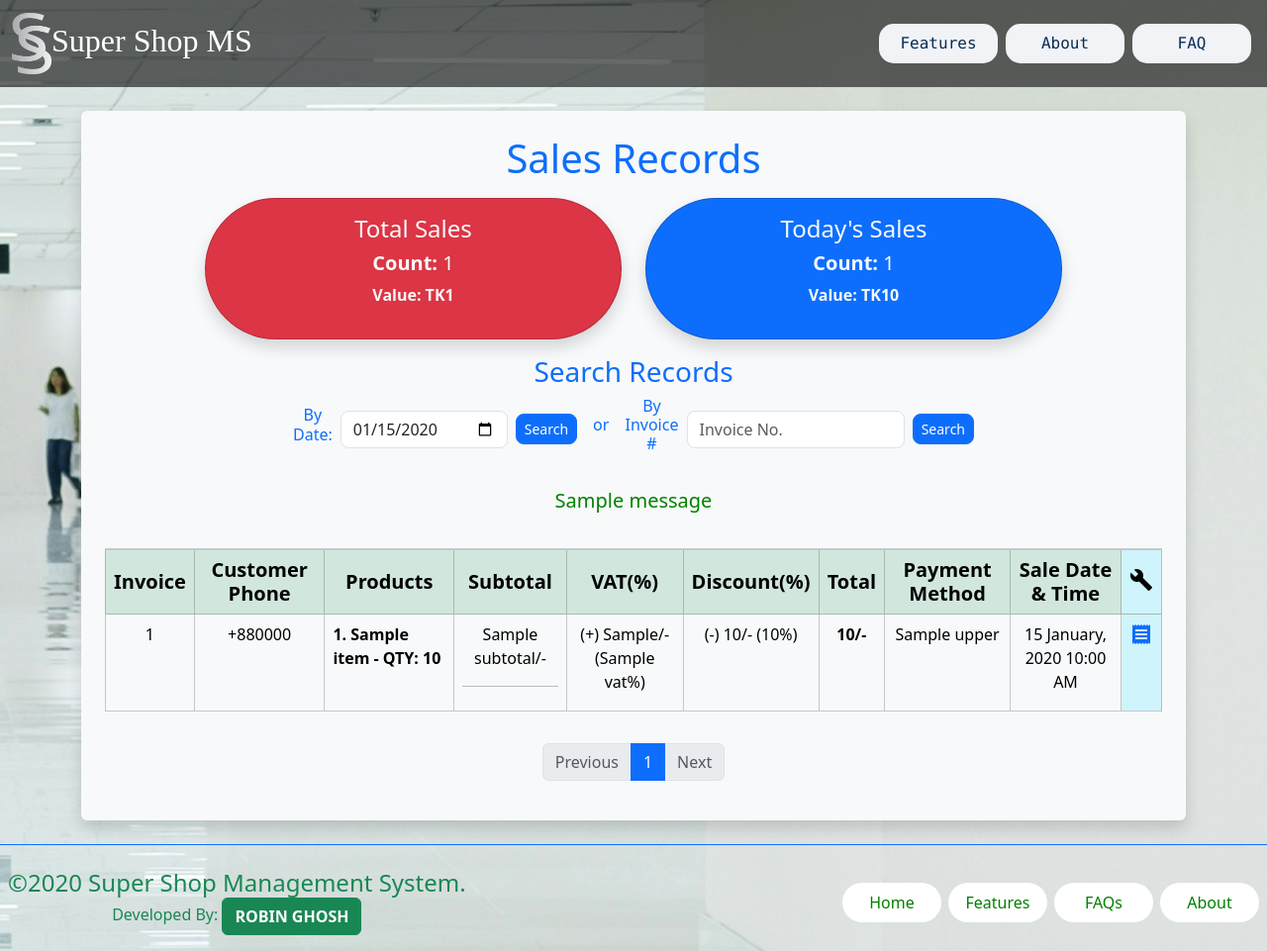
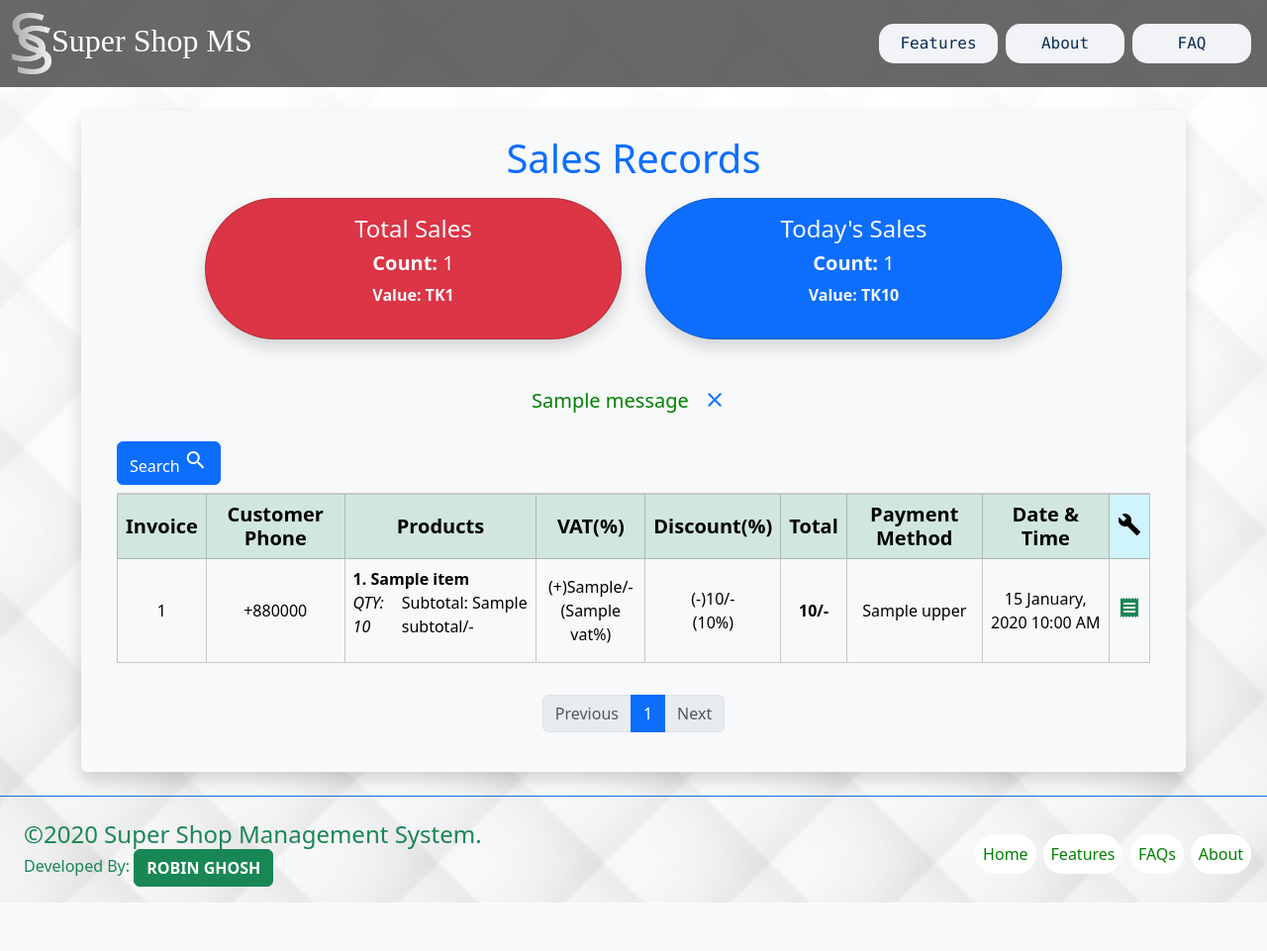
Before and after one commit to robinghosh/SuperShop-Management-System, a Django app: template templates/sales.html in a window 1280 px wide. Shown: the whole page at 99% size. After the commit the page ends 912 px from the top, so only its background shows below. Run offline with Django 5.2, Linux system fonts and the light colour scheme; the template is opened without the code that fills it: most values are stand-ins (such as "Sample title", 1, 10 or a date in 2020); one stand-in notice (Sample message) is shown; some libraries are stand-ins or nearby versions.

Commit message:
Fixed UI and Searching

```diff
--- /dev/null
+++ b/static/css/style.css
@@ -0,0 +1,65 @@
+body {
+  background: url("/static/images/bg_four.jpg") center;
+  background-repeat: repeat;
+  background-size: inherit;
+  flex-direction: column;
+}
+
+.navbar-custom {
+  background: rgba(0, 0, 0, 0.59);
+  max-width: 100%;
+  width: 100%;
+}
+.navbar-custom .navbar-brand {
+  color: rgb(255, 255, 255);
+  font-size: 2rem;
+  font-family: "Times New Roman", Times, serif;
+}
+.navbar-custom .nav-link {
+  color: rgb(7, 45, 86);
+  background-color: rgb(242, 243, 247);
+  border-radius: 15px;
+  width: 120px;
+  font-family: "Lucida Console", "Courier New", monospace;
+  font-size: 16px;
+}
+.navbar-custom .nav-link:hover {
+  background-color: #007bff;
+  color: #ffffff;
+  border-radius: 25px;
+  transition: 0.5s;
+}
+
+@media screen and (max-width: 1000px) {
+  .navbar-custom .nav-link,
+  nav-item {
+    width: 100%;
+  }
+  footer {
+    display: flex;
+    flex-direction: column;
+  }
+  body {
+    background-size: cover;
+  }
+}
+
+footer {
+  max-width: 100%;
+  width: 100%;
+  text-align: center;
+}
+footer .nav-item .nav-link {
+  color: green;
+  background-color: #ffffff;
+  border-radius: 25px;
+  text-decoration: none;
+  margin-left: 7px;
+  width: 90%;
+  font-size: 1rem;
+}
+footer .nav-item .nav-link:hover {
+  color: #ffffff;
+  background-color: #007bff;
+  text-decoration: none;
+}
--- a/templates/billing.html
+++ b/templates/billing.html
@@ -82,8 +82,9 @@
 
     <!-- Scanned Products Table -->
     {% if scanned_items %}
-    <div class="container mt-4 p-4 bg-light rounded shadow ">
+    <div class="container mt-4 p-4 bg-light rounded shadow">
         <h4 class="text-primary text-center">Scanned Products</h4>
+        <div class="container-fluid overflow-x-auto">
             <table class="table table-bordered text-center">
                 <thead>
                     <tr>
@@ -125,6 +126,7 @@
                     {% endfor %}
                 </tbody>
             </table>
+        </div>
 
         <!-- Checkout Form -->
         <form method="POST">
--- a/templates/footer.html
+++ b/templates/footer.html
@@ -1,45 +1,32 @@
-<footer class="d-flex flex-wrap align-items-center border-top mb-0 mt-4 border-primary justify-content-start">
-    <p class="mt-4 ms-2 text-success">
-        <span class="text-start h4">©{{year}} Super Shop Management System.</span><br>
+<footer class="d-flex flex-column flex-md-row flex-wrap align-items-center border-top mb-0 mt-4 border-primary justify-content-between px-3">
+  <p class="mt-4 ms-md-2 text-success text-center text-md-start">
+      <span class="h4">©{{year}} Super Shop Management System.</span><br>
       Developed By:
-        <a
-        class="btn btn-success btn-md"
-        href="https://github.com/robinghosh"
-        target="_blank"
-        ><b>ROBIN GHOSH</b></a>
-
+      <a class="btn btn-success btn-md" href="https://github.com/robinghosh" target="_blank">
+          <b>ROBIN GHOSH</b>
+      </a>
   </p>
 
-
-
-  <ul class="nav me-2 mt-2 justify-content-center-end mx-auto">
+  <div class="mt-2 mx-auto mx-md-0 text-center">
+      <ul class="nav justify-content-center">
           {% if user.is_authenticated %}
           <li class="nav-item">
-      <a href="{% url 'dashboard' %}" class="nav-link px-2"
-        >Dashboard</a
-      >
+              <a href="{% url 'dashboard' %}" class="nav-link px-2">Dashboard</a>
           </li>
           {% else %}
           <li class="nav-item">
-      <a href="{% url 'home' %}" class="nav-link px-2"
-        >Home</a
-      >
+              <a href="{% url 'home' %}" class="nav-link px-2">Home</a>
           </li>
           {% endif %}
           <li class="nav-item">
-      <a href="{%url 'features'%}" class="nav-link px-2 "
-        >Features</a
-      >
+              <a href="{% url 'features' %}" class="nav-link px-2">Features</a>
           </li>
           <li class="nav-item">
-      <a href="{% url 'faq' %}" class="nav-link px-2 "
-        >FAQs</a
-      >
+              <a href="{% url 'faq' %}" class="nav-link px-2">FAQs</a>
           </li>
           <li class="nav-item">
-      <a href="{% url 'about' %}" class="nav-link px-2 "
-        >About</a
-      >
+              <a href="{% url 'about' %}" class="nav-link px-2">About</a>
           </li>
       </ul>
+  </div>
 </footer>
--- a/templates/master.html
+++ b/templates/master.html
@@ -9,79 +9,9 @@
     <!-- Bootstrap CSS -->
     <link href="{% static 'css/bootstrap.min.css' %}" rel="stylesheet">
     <link href="https://fonts.googleapis.com/icon?family=Material+Icons" rel="stylesheet">
+    <link rel="stylesheet" href="{% static "css/style.css" %}">
+    <style>
 
-    <style>
-      body {
-        background: url("{% static 'images/bg_three.jpg' %}") no-repeat center center;
-        background-size: inherit;
-        flex-direction: column;
-      }
-      main {
-
-
-      }
-      .navbar-custom {
-        background:rgba(0, 0, 0, 0.59);
-        max-width: 100%;
-        width: 100%;
-
-      }
-      .navbar-custom .navbar-brand{
-        color:rgb(255, 255, 255);
-        font-size: 2rem;
-        font-family: "Times New Roman", Times, serif;
-      }
-      .navbar-custom .nav-link {
-        color:rgb(7, 45, 86);
-        background-color:rgb(242, 243, 247);
-        border-radius: 15px;
-        width: 120px;
-        font-family: "Lucida Console", "Courier New", monospace;
-        font-size: 16px;
-
-      }
-      .navbar-custom .nav-link:hover {
-        background-color: #007bff;
-        color: #ffffff;
-        border-radius: 25px;
-        transition: 0.5s;
-      }
-
-      @media screen and (max-width: 1000px) {
-        .navbar-custom .nav-link, nav-item{
-          width: 100%;
-        }
-        footer {
-
-          display: flex;
-          flex-direction: column;
-        }
-        body{
-          background-size: cover;
-        }
-      }
-
-      footer {
-        max-width: 100%;
-        width: 100%;
-        text-align: center;
-
-      }
-      footer .nav-item .nav-link{
-        color: green;
-        background-color: #ffffff;
-        border-radius: 25px;
-        text-decoration: none;
-        margin-left: 7px;
-        width: 100px;
-        font-size: 1.0rem;
-
-      }
-      footer .nav-item .nav-link:hover {
-        color: #ffffff;
-        background-color: #007bff;
-        text-decoration: none;
-      }
       {% block style %}{% endblock style %}
     </style>
 
--- a/templates/sales.html
+++ b/templates/sales.html
@@ -1,6 +1,10 @@
 {% extends "master.html" %}
 
 {% block title %}Sales Records{% endblock %}
+{% block script %}
+<script>
+</script>
+{% endblock script %}
 
 {% block content %}
 <div class="container mt-4 p-4 bg-light shadow rounded">
@@ -30,49 +34,59 @@
             </div>
         </div>
 
-        <!-- Search Section -->
-        <div class="row justify-content-center table-primary">
-            <div class="col-md-8 text-center">
-                <h3 class="text-primary">Search Records</h3>
-
-                <div class="d-flex flex-column flex-md-row justify-content-center align-items-center gap-3">
-                    <!-- Search by Date -->
-                    <form method="GET" class="d-flex align-items-center">
-                        <input type="hidden" name="form_type" value="query_by_sales_date_form">
-                        <label class="h6 text-primary me-2">By Date:</label>
-                        <input class="form-control rounded-3" type="date" name="query_date" id="query_date">
-                        <button type="submit" class="btn btn-primary btn-sm rounded-3 ms-2">Search</button>
-                    </form>
-
-                    <p class="text-primary h6">or</p>
-
-                    <!-- Search by Invoice -->
-                    <form method="GET" class="d-flex align-items-center">
-                        <input type="hidden" name="form_type" value="query_by_id_form">
-                        <label class="h6 text-primary me-2">By Invoice #</label>
-                        <input class="form-control rounded-3" id="query_id" name="query_id" type="text" placeholder="Invoice No.">
-                        <button type="submit" class="btn btn-primary btn-sm rounded-3 ms-2">Search</button>
-                    </form>
-                </div>
 
     <!-- Messages -->
     <div class="mx-auto bg-light rounded-pill col-md-4 mt-4 mb-2 p-1 justify-content-center text-center">
         {% if messages %}
             {% for message in messages %}
                 <ul class="fw-b list-unstyled h5">
-                                <li style="color: {% if message.tags == 'success' %}green{% else %}red{% endif %};">
+                    <li class="" style="color: {% if message.tags == 'success' %}green{% else %}red{% endif %};">
                         {{ message|safe }}
+                        <button class="btn btn-sm"><a class="text-decoration-none" href="{% url "sales" %}"><span class="material-icons">close</span></a></button>
+                    </li>
 
-                                </li>
                 </ul>
             {% endfor %}
         {% endif %}
     </div>
+
+    <!-- Search Section -->
+    <div class="">
+        <button class="btn btn-primary mb-2" type="button" data-bs-toggle="collapse" data-bs-target="#searchSection" aria-expanded="false" aria-controls="searchSection">
+            Search
+            <span class="material-icons">search</span>
+        </button>
+
+        <div class="collapse mb-5" id="searchSection">
+            <div class="card card-body col-sm-6 mx-auto w-100">
+                <div class="container-fluid w-50 align-center justify-content-center">
+                    <p class="h4 text-primary text-center ">Search Records By:</p>
+                    <p class="h6 text-primary text-center ">(Only one option can be chosen)</p>
+                    <form method="GET" class="text-primary align-center ">
+                        {% comment %} <input type="hidden" name="form_type" value="query_by_sales_date_form"> {% endcomment %}
+                        <label for="query_date"> Sales Date </label>
+                        <input class="form-control rounded-3 mb-2 search-input" type="date" name="query_date" id="query_date">
+
+                        <p class="text-center mb-1">OR</p>
+
+                        <label for="invoice"> Invoice No. </label>
+                        <input class="form-control rounded-3 mb-2 search-input" type="number" min="1" name="query_invoice" id="query_invoice" placeholder="Invoice #">
+
+                        <p class="text-center mb-1">OR</p>
+
+                        <label for="query_customer_phone"> Customer Phone No. </label>
+                        <div class="w-100 mb-2">
+                            <div class="form-control rounded-3 d-flex align-items-center">
+                                <span class="me-2">+880</span>
+                                <input type="tel" class="border-0 flex-grow-1 search-input" maxlength="11" minlength="10" id="query_customer_phone" name="query_customer_phone" placeholder="Customer Phone (e.g. 017xxxxxxxx)">
+                            </div>
+                        </div>
+                        <button type="submit" class="btn btn-primary w-100 rounded-3">Search</button>
+                    </form>
                 </div>
             </div>
         </div>
-
-
+    </div>
 
     <div class="table overflow-x-auto">
         <table class="table table-light table-group-divider table-bordered table-hover ">
@@ -81,7 +95,6 @@
                     <th>Invoice</th>
                     <th>Customer Phone</th>
                     <th>Products</th>
-                    <th>Subtotal</th>
                     <th>VAT(%)</th>
                     <th>Discount(%)</th>
                     <th>Total</th>
@@ -89,29 +102,36 @@
                     {% if user.is_superuser %}
                     <th>Counter</th>
                     {% endif %}
-                    <th>Sale Date & Time</th>
+                    <th>Date & Time</th>
                     <th class="table-info position-sticky end-0 me-0"><span class="material-icons">build</span></th>
                 </tr>
             </thead>
             <tbody>
                 {% for record in page_obj.object_list %}
 
-                    <tr class="" id="salesTable">
+                    <tr class="align-middle" id="salesTable">
                         <td class="text-center">{{ record.salesId }}</td>
                         <td class="text-center"> +880{{ record.customer.customerPhone }}</td>
-                        <td><b>{% for item in record.items.all  %}{{ forloop.counter }}. {{item.productName}} - QTY: {{item.quantity}}{% if record.items.all|length == 1 %}{% else %}<hr>{% endif %}{% endfor %}</b></td>
+                        <td class="fw-semibold">
+                            {% for item in record.items.all  %}
+                                {{ forloop.counter }}. {{ item.productName }}<br>
+                                    <div class="d-flex justify-content-between fw-light gap-3">
+                                        <p class="fst-italic">QTY: {{ item.quantity }}</p>
+                                        <p>Subtotal: {{item.subtotal}}/-</p>
+                                    </div>
+                                    {% if not forloop.last %}<hr>{% endif %}
+                            {% endfor %}
+                        </td>
 
-                        <td class="text-center">{% for item in record.items.all  %}{{item.subtotal}}/-<hr>{% endfor %}</td>
-
-                        <td class="text-center">(+) {{ record.vatAmmount }}/- ({{ record.vat }}%) </td>
-                        <td class="text-center">(-) {{ record.discountAmmount }}/- ({{ record.discount }}%)</td>
+                        <td class="text-center">(+){{ record.vatAmmount }}/-<br>({{ record.vat }}%) </td>
+                        <td class="text-center">(-){{ record.discountAmmount }}/-<br>({{ record.discount }}%)</td>
                         <td class="text-center"><b>{{ record.netTotal }}/-</b></td>
                         <td class="text-center">{{ record.paymentMethod.upper }}</td>
                         {% if user.is_superuser %}
                         <td class="text-center">{{ record.user.username }}</td>
                         {% endif %}
                         <td class="text-center">{{ record.sale_date|date:" j F, Y g:i A" }}</td>
-                        <td class="text-center table-info position-sticky end-0"><a class="link-style-none link-primary" href="{% url 'invoice' record.salesId%}" target="_blank" rel="noopener noreferrer" alt="invoice"><span class="material-icons">receipt</span></a></td>
+                        <td class="text-center position-sticky end-0"><a class="link-style-none link-success" href="{% url 'invoice' record.salesId%}" target="_blank" rel="noopener noreferrer" alt="Invoice" title="Invoice"><span class="material-icons">receipt</span></a></td>
                     </tr>
 
                 {% empty %}
@@ -166,7 +186,24 @@
 <script>
     {% comment %} const dateInput = document.getElementById("query_date");
     dateInput.valueAsDate = "2025-02-22"; {% endcomment %}
-    document.getElementById("query_date").value = "{{ today|date:"Y-m-d" }}";
+    {% comment %} document.getElementById("query_date").value = "{{ today|date:"Y-m-d" }}"; {% endcomment %}
+    document.addEventListener("DOMContentLoaded", function () {
+        const inputs = document.querySelectorAll(".search-input");
 
+        inputs.forEach(input => {
+            input.addEventListener("input", function () {
+                inputs.forEach(otherInput => {
+                    if (otherInput !== input) {
+                        otherInput.disabled = this.value !== "";
+                    }
+                });
+            });
+        });
+    });
+    element.addEventListener("click", searchBtn);
+
+    function myFunction() {
+    document.getElementById("demo").innerHTML = "Hello World";
+    }
 </script>
 {% endblock %}
```
Also changed, not shown: core/views.py (+47 -39 lines), templates/dashboard.html (+5 -4 lines), static/images/bg_four.jpg (added). Lines whose indentation alone changed are shown as unchanged.
